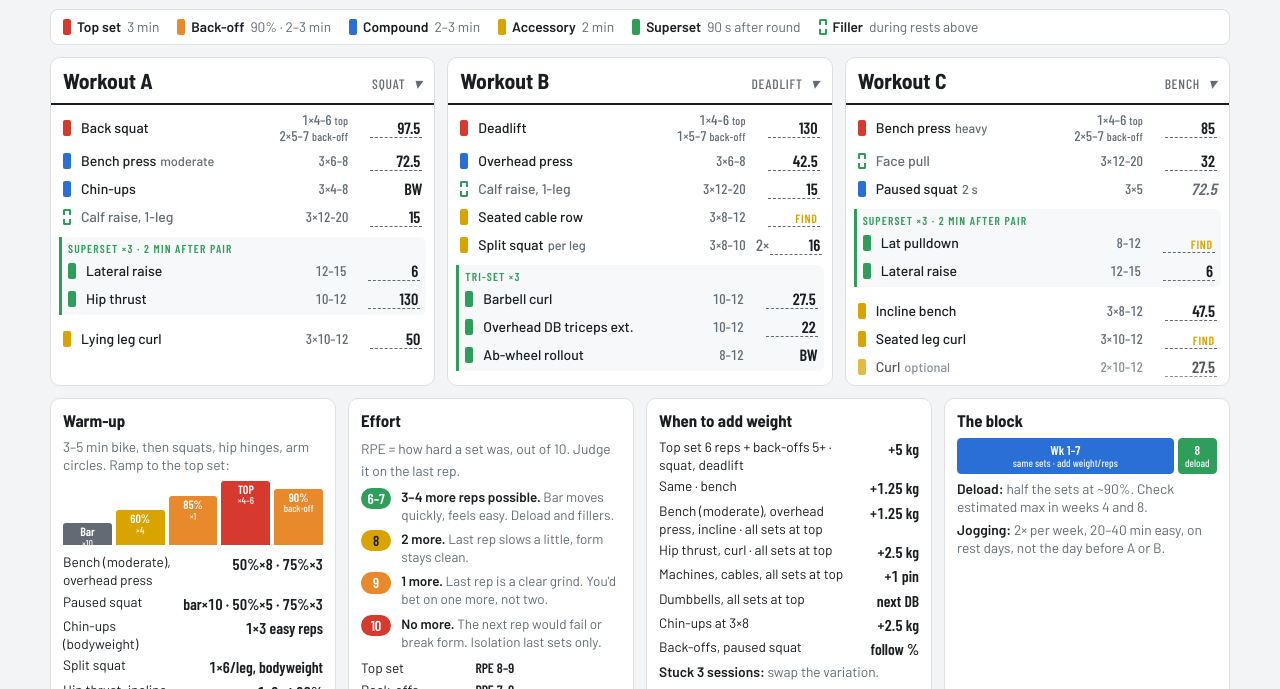
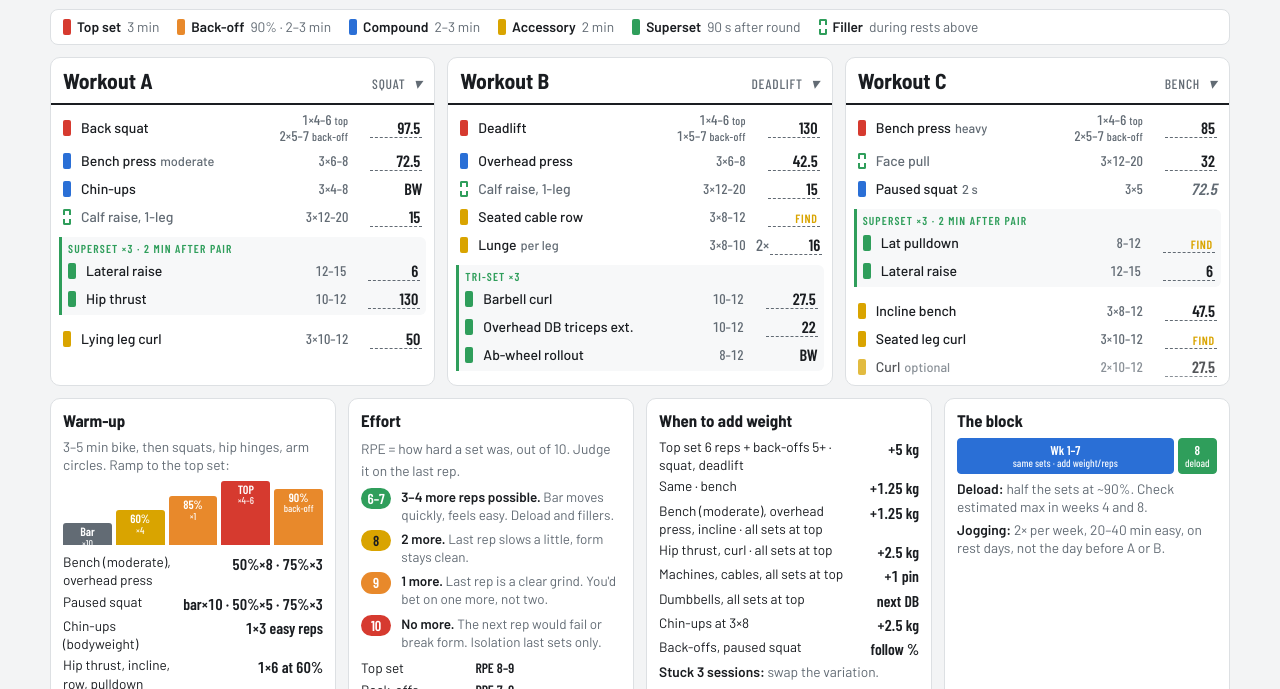
Before and after one commit to liesaspienas/gym-card, a plain HTML site: page index.html in a window 1280 px wide. Shown: the part 111-800 px from the top of the page. Drawn offline with nearby package versions, Linux system fonts and the light colour scheme.

Commit message:
Replace split squat with lunge and drop its warm-up
Co-Authored-By: Claude Opus 5.5 <noreply@anthropic.com>
Claude-Session: https://claude.ai/code/session_01WP3yBUyMrv9CzsSQyM8ibn

```diff
--- a/index.html
+++ b/index.html
@@ -245,7 +245,7 @@ footer{font-size:.8rem;color:var(--muted);text-align:center}
         <div class="row"><i class="sw c"></i><span class="name">Overhead press</span><span class="sr">3×6–8</span><span class="kg">42.5</span></div>
         <div class="row sub"><i class="sw fl"></i><span class="name">Calf raise, 1-leg</span><span class="sr">3×12–20</span><span class="kg">15</span></div>
         <div class="row"><i class="sw a"></i><span class="name">Seated cable row</span><span class="sr">3×8–12</span><span class="kg find">find</span></div>
-        <div class="row"><i class="sw a"></i><span class="name">Split squat<em>per leg</em></span><span class="sr">3×8–10</span><span class="kg">2×16</span></div>
+        <div class="row"><i class="sw a"></i><span class="name">Lunge<em>per leg</em></span><span class="sr">3×8–10</span><span class="kg">2×16</span></div>
       </div>
       <div class="group"><div class="tag">Tri-set ×3</div>
         <div class="row"><i class="sw s"></i><span class="name">Barbell curl</span><span class="sr">10–12</span><span class="kg">27.5</span></div>
@@ -287,7 +287,6 @@ footer{font-size:.8rem;color:var(--muted);text-align:center}
         <span>Bench (moderate), overhead press</span><b>50%×8 · 75%×3</b>
         <span>Paused squat</span><b>bar×10 · 50%×5 · 75%×3</b>
         <span>Chin-ups (bodyweight)</span><b>1×3 easy reps</b>
-        <span>Split squat</span><b>1×6/leg, bodyweight</b>
         <span>Hip thrust, incline, row, pulldown</span><b>1×6 at 60%</b>
         <span>Supersets, fillers</span><b>none</b>
       </div>
@@ -409,7 +408,7 @@ footer{font-size:.8rem;color:var(--muted);text-align:center}
       ['3',7,8,'comp','2–3 min (calf raises in the rests)',STR,'+1.25 kg at 3 × 8',''],
       ['3',15,20,'none','Done during overhead press rests',FIL,'Next dumbbell at 3 × 20',''],
       ['3',10,12,'acc','2 min',STR,'+1 pin at 3 × 12','Find the weight in week 1. Home: chest-supported dumbbell row.'],
-      ['3 per leg',8,10,'1 × 6 per leg, bodyweight','2 min, 30 s between legs',STR,'Next dumbbells at 3 × 10',''],
+      ['3 per leg',8,10,'none','2 min',STR,'Next dumbbells at 3 × 10','No warm-up needed: legs are warm from deadlifts.'],
       ['3',10,12,'none','90 s after the tri-set round',ISO,'+2.5 kg at 3 × 12','Tri-set with triceps extension and ab wheel.'],
       ['3',10,12,'none','90 s after the tri-set round',ISO,'Next dumbbell at 3 × 12','Seated, one dumbbell overhead with both hands.'],
       ['3',8,12,'none','90 s after the tri-set round',STR,'Roll out further or slower at 3 × 12','']
```
